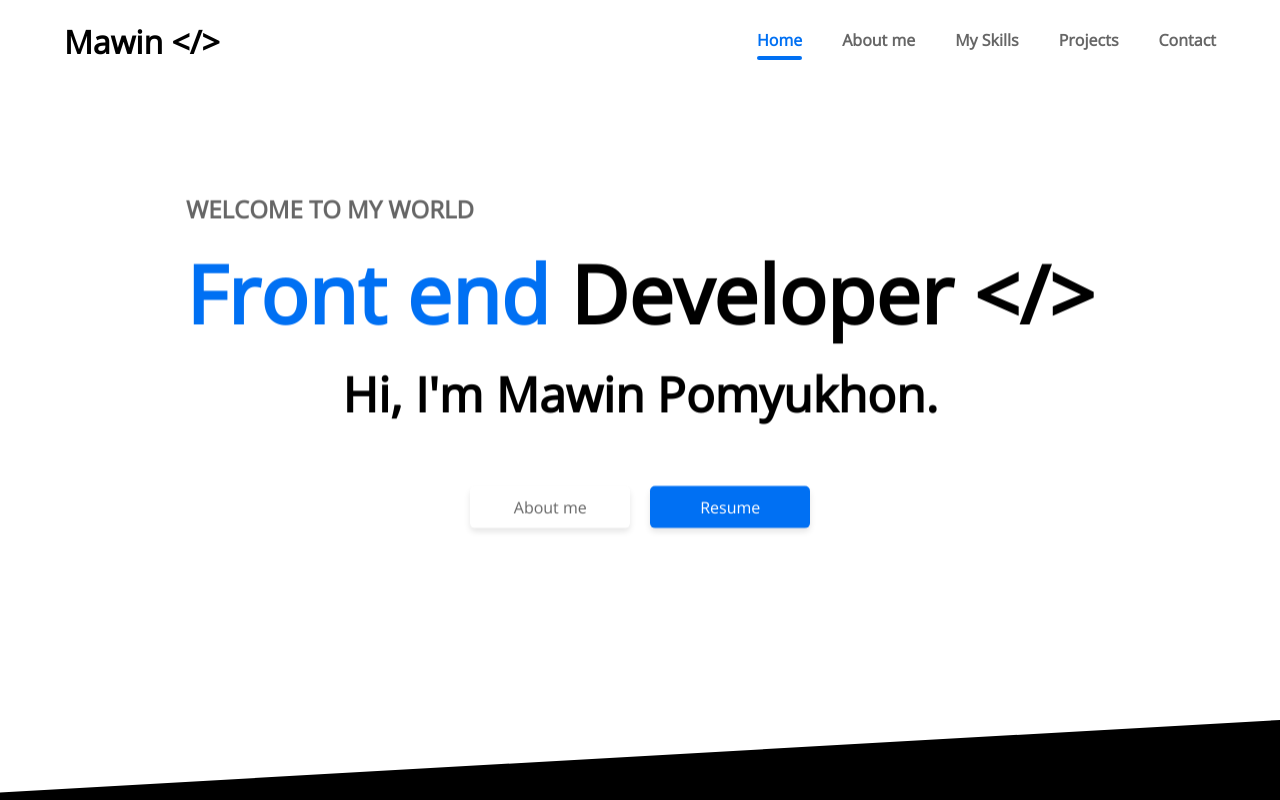
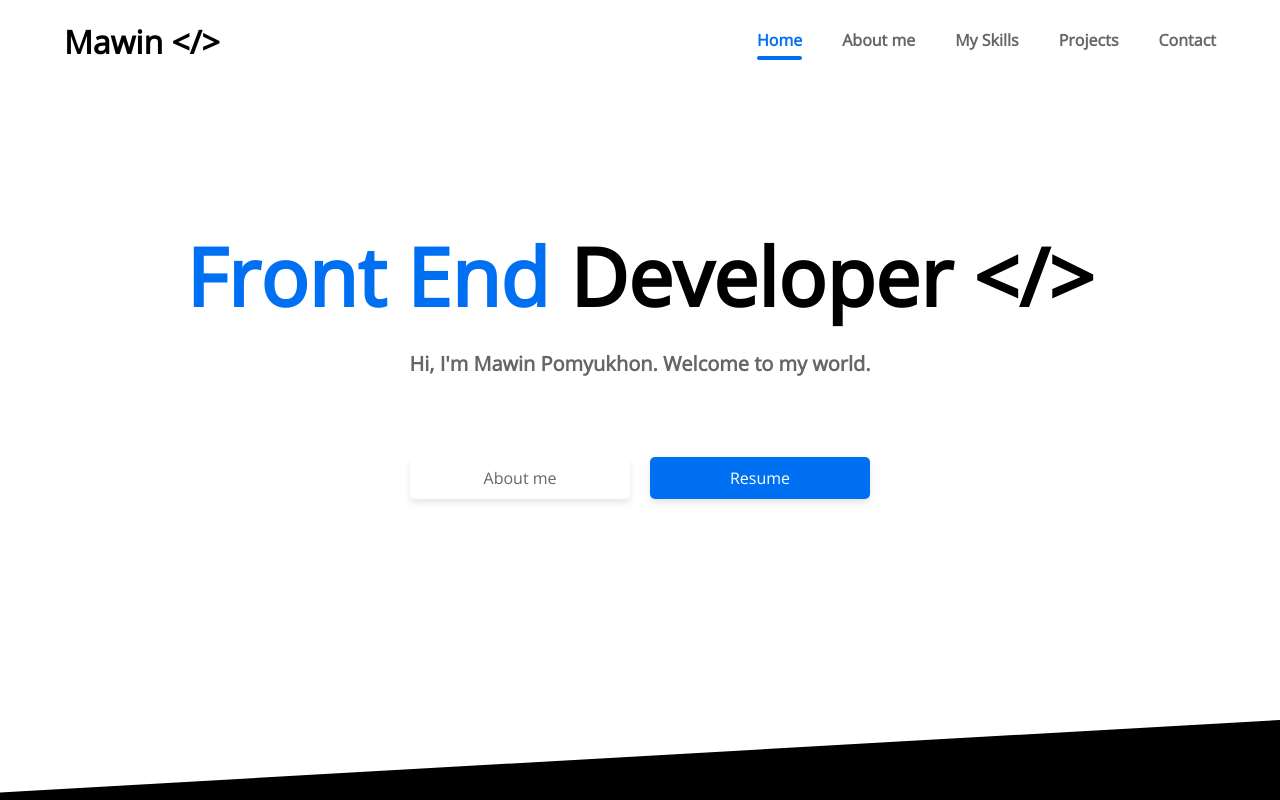
Before and after one commit to mawin-pyk/Portfolio, a React (Create React App) app: page / in a window 1280 px wide. Shown: the top 800 px of the page. Built offline with nearby package versions, Linux system fonts and the light colour scheme.

Commit message:
Edit font size

```diff
--- a/src/App.css
+++ b/src/App.css
@@ -17,8 +17,7 @@ body {
 }
 
 h1,
-h2,
-h3 {
+h2 {
     margin: 0px;
     font-weight: 700;
 }
--- /dev/null
+++ b/src/components/Footer.js
@@ -0,0 +1,14 @@
+import React from 'react';
+import '../styles/footer.css';
+
+function Footer() {
+    return (
+        <div className="Footer">
+            <div className="footer-content">
+                <p>Copyright © 2022 Mawin.</p>
+            </div>
+        </div>
+    );
+}
+
+export default Footer;
--- a/src/components/Home.js
+++ b/src/components/Home.js
@@ -8,9 +8,8 @@ function Home() {
             <div className="home-content">
                 <FadeInSection>
                     <div className="home__text">
-                        <h3>WELCOME TO MY WORLD</h3>
-                        <h1><span>Front end</span> Developer &lt;/&gt;</h1>
-                        <h2>Hi, I'm Mawin Pomyukhon.</h2>
+                        <h1><span>Front End </span>Developer &lt;/&gt;</h1>
+                        <h2>Hi, I'm Mawin Pomyukhon. Welcome to my world.</h2>
                     </div>
                     <div className="home__link">
                         <a href="#about">About me</a>
--- a/src/pages/Main.js
+++ b/src/pages/Main.js
@@ -4,6 +4,7 @@ import About from '../components/About';
 import Skill from '../components/Skill';
 import Project from '../components/Project';
 import Contact from '../components/Contact';
+import Footer from '../components/Footer';
 
 function Main() {
     return (
@@ -13,6 +14,7 @@ function Main() {
             <Skill />
             <Project />
             <Contact />
+            <Footer />
         </>
     );
 }
--- a/src/styles/about.css
+++ b/src/styles/about.css
@@ -65,11 +65,6 @@
         flex: 1;
     }
 
-    .about__detail p {
-        font-size: 2rem;
-        line-height: 3.4rem;
-    }
-
 }
 
 @media only screen and (min-width: 1200px) {
@@ -105,4 +100,9 @@
         flex: 1;
     }
 
+    .about__detail p {
+        font-size: 2rem;
+        line-height: 3.4rem;
+    }
+
 }
--- a/src/styles/contact.css
+++ b/src/styles/contact.css
@@ -87,6 +87,14 @@
         flex: 1;
     }
 
+}
+
+@media only screen and (min-width: 1200px) {
+
+    .contact-content {
+        width: 1080px;
+    }
+
     .contact__address h2,
     .contact__message h2 {
         font-size: 2.8rem;
@@ -107,11 +115,3 @@
     }
 
 }
-
-@media only screen and (min-width: 1200px) {
-
-    .contact-content {
-        width: 1080px;
-    }
-
-}
--- /dev/null
+++ b/src/styles/footer.css
@@ -0,0 +1,30 @@
+.Footer {
+    border-top: 1px solid var(--border);
+    background-color: var(--background);
+}
+
+.footer-content {
+    width: 90%;
+    margin: 0px auto;
+    padding: 10px 0px;
+}
+
+.footer-content p {
+    text-align: center;
+}
+
+@media only screen and (min-width: 768px) {
+
+    .footer-content p {
+        text-align: start;
+    }
+
+}
+
+@media only screen and (min-width: 1200px) {
+
+    .footer-content {
+        width: 1080px;
+    }
+
+}
--- a/src/styles/home.css
+++ b/src/styles/home.css
@@ -6,23 +6,14 @@
     width: 90%;
     height: 100%;
     margin: 103px auto 0px auto;
-    display: flex;
-    flex-direction: column;
-    justify-content: center;
-    align-items: center;
 }
 
 .home__text {
     text-align: center;
 }
 
-.home__text h3 {
-    color: var(--gray);
-    font-size: 2.4rem;
-}
-
 .home__text h1 {
-    font-size: 4.2rem;
+    font-size: 4.8rem;
 }
 
 .home__text h1 span {
@@ -30,11 +21,13 @@
 }
 
 .home__text h2 {
-    font-size: 4.2rem;
+    margin-top: 20px;
+    color: var(--gray);
+    font-size: 1.6rem;
 }
 
 .home__link {
-    margin-top: 60px;
+    margin-top: 40px;
     display: flex;
     justify-content: center;
     flex-wrap: wrap;
@@ -42,7 +35,7 @@
 }
 
 .home__link a {
-    min-width: 160px;
+    min-width: 220px;
     padding: 10px 40px;
     box-sizing: border-box;
     color: var(--gray);
@@ -57,19 +50,22 @@
     background-color: var(--blue);
 }
 
-@media only screen and (min-width: 768px) {
+@media only screen and (min-width: 375px) {
 
     .home-content {
         margin: 0px auto;
+        display: flex;
+        flex-direction: column;
+        justify-content: center;
+        align-items: center;
     }
 
-    .home__text h1 {
-        font-size: 6rem;
-        line-height: 10.2rem;
-    }
+}
 
-    .home__text h2 {
-        font-size: 4.8rem;
+@media only screen and (min-width: 768px) {
+
+    .home__link {
+        margin-top: 80px;
     }
 
 }
@@ -80,13 +76,12 @@
         width: 1080px;
     }
 
-    .home__text h3 {
-        text-align: start;
+    .home__text h1 {
+        font-size: 8rem;
     }
 
-    .home__text h1 {
-        font-size: 8rem;
-        line-height: 13.6rem;
+    .home__text h2 {
+        font-size: 2rem;
     }
 
 }
--- a/src/styles/project.css
+++ b/src/styles/project.css
@@ -73,22 +73,6 @@
     transition: transform 0.3s;
 }
 
-@media only screen and (min-width: 768px) {
-
-    .project__image h2 {
-        font-size: 2.8rem;
-    }
-
-    .project__image p {
-        font-size: 2rem;
-    }
-
-    .project__image a {
-        font-size: 2rem;
-    }
-
-}
-
 @media only screen and (min-width: 1200px) {
 
     .project-content {
@@ -104,4 +88,16 @@
         gap: 0px 40px;
     }
 
+    .project__image h2 {
+        font-size: 2.8rem;
+    }
+
+    .project__image p {
+        font-size: 2rem;
+    }
+
+    .project__image a {
+        font-size: 2rem;
+    }
+
 }
--- a/src/styles/skill.css
+++ b/src/styles/skill.css
@@ -55,7 +55,7 @@
 }
 
 .skill__text h3 {
-    font-size: 2rem;
+    font-size: 1.6rem;
 }
 
 
@@ -63,15 +63,6 @@
 
     .skill-content-row {
         grid-template-columns: 1fr 1fr;
-    }
-
-    .skill-content-row h2 {
-        font-size: 2.8rem;
-    }
-
-    .skill-content-row p {
-        color: var(--gray);
-        font-size: 2rem;
     }
 
 }
@@ -86,4 +77,17 @@
         grid-template-columns: 1fr 1fr 1fr 1fr;
     }
 
+    .skill-content-row h2 {
+        font-size: 2.8rem;
+    }
+
+    .skill-content-row p {
+        color: var(--gray);
+        font-size: 2rem;
+    }
+
+    .skill__text h3 {
+        font-size: 2rem;
+    }
+
 }
```
